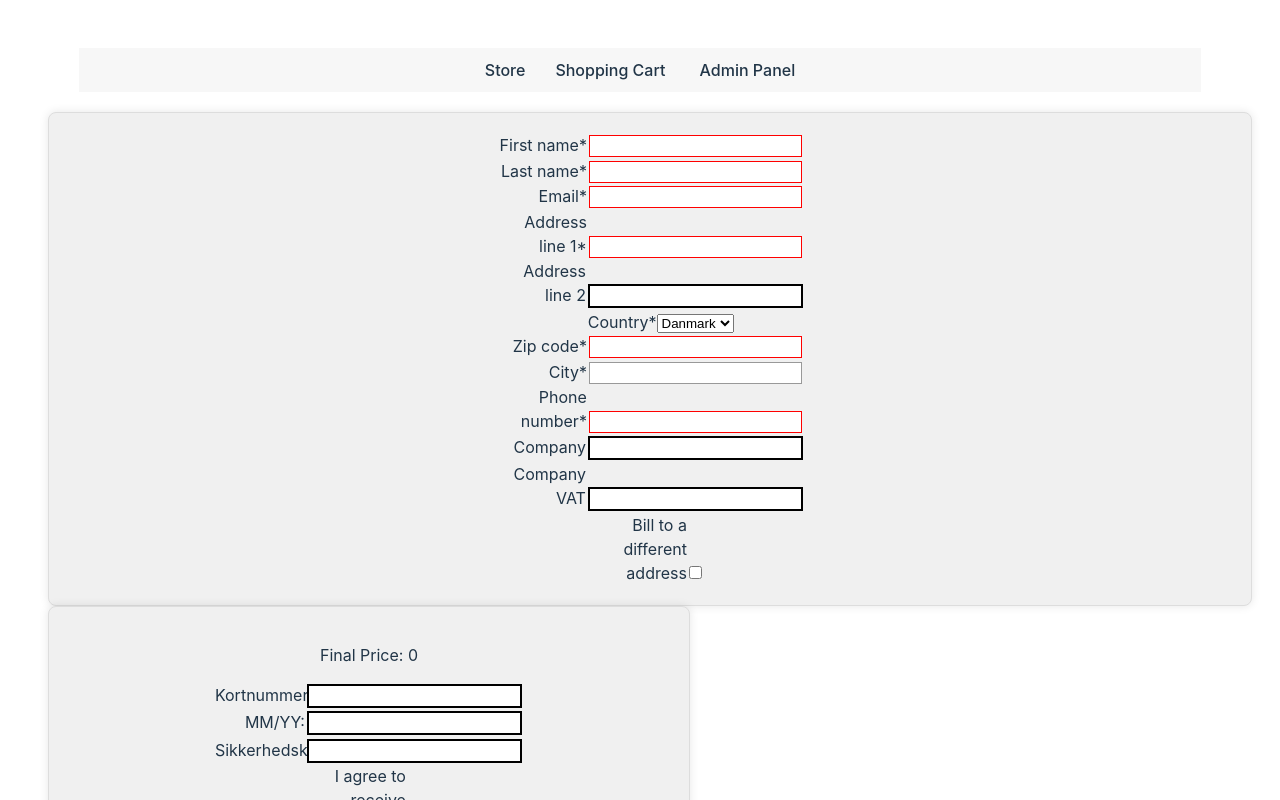
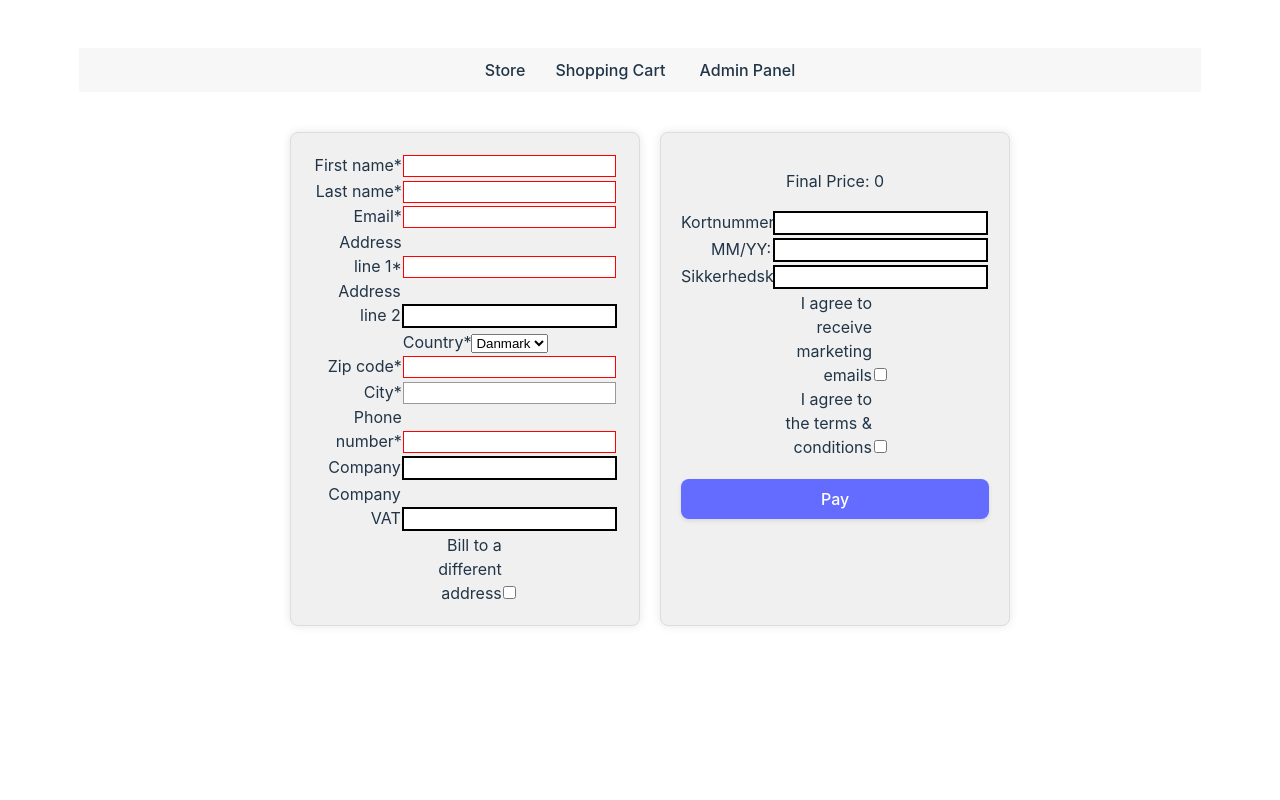
Before and after one commit to SiGoldbach/FrontendWebShop9, a React (Vite) app: page /checkout in a window 1280 px wide. Shown: the top 800 px of the page. Built offline with nearby package versions, Linux system fonts and the light colour scheme; no server answers.

Commit message:
fixed checkout page (called bothForms for some godforsaken reason)

```diff
--- a/src/Components/bothForms.tsx
+++ b/src/Components/bothForms.tsx
@@ -117,6 +117,7 @@ export function BothForms() {
 
 
     return <form className="forms">
+        <div className="shoppingCartContainer">
             <div className="formsContainer">
                 <ul>
                     <li>
@@ -204,9 +205,10 @@ export function BothForms() {
                         <input type="checkbox" id="acceptTermsAndCondition" name="acceptTermsAndCondition"/>
                     </li>
                 </ul>
+                <button type="submit" className="checkoutButton" onClick={onSubmitClick} >Pay</button>
+            </div>
+        </div>
 
-        </div>
-        <button type="submit" className="checkoutButton" onClick={onSubmitClick} >Pay</button>
     </form>
 
 }
--- a/src/Pages/index.css
+++ b/src/Pages/index.css
@@ -237,9 +237,12 @@ Most if not all of the following are AI-generated
 .page-container {
   display: flex;
   flex-direction: column;
+  justify-content: center;
+  align-items: center;
   padding: 20px;
   text-align: center;
   overflow: auto;
+
 }
 
 .formsContainer {
```
Lines whose indentation alone changed are shown as unchanged.
